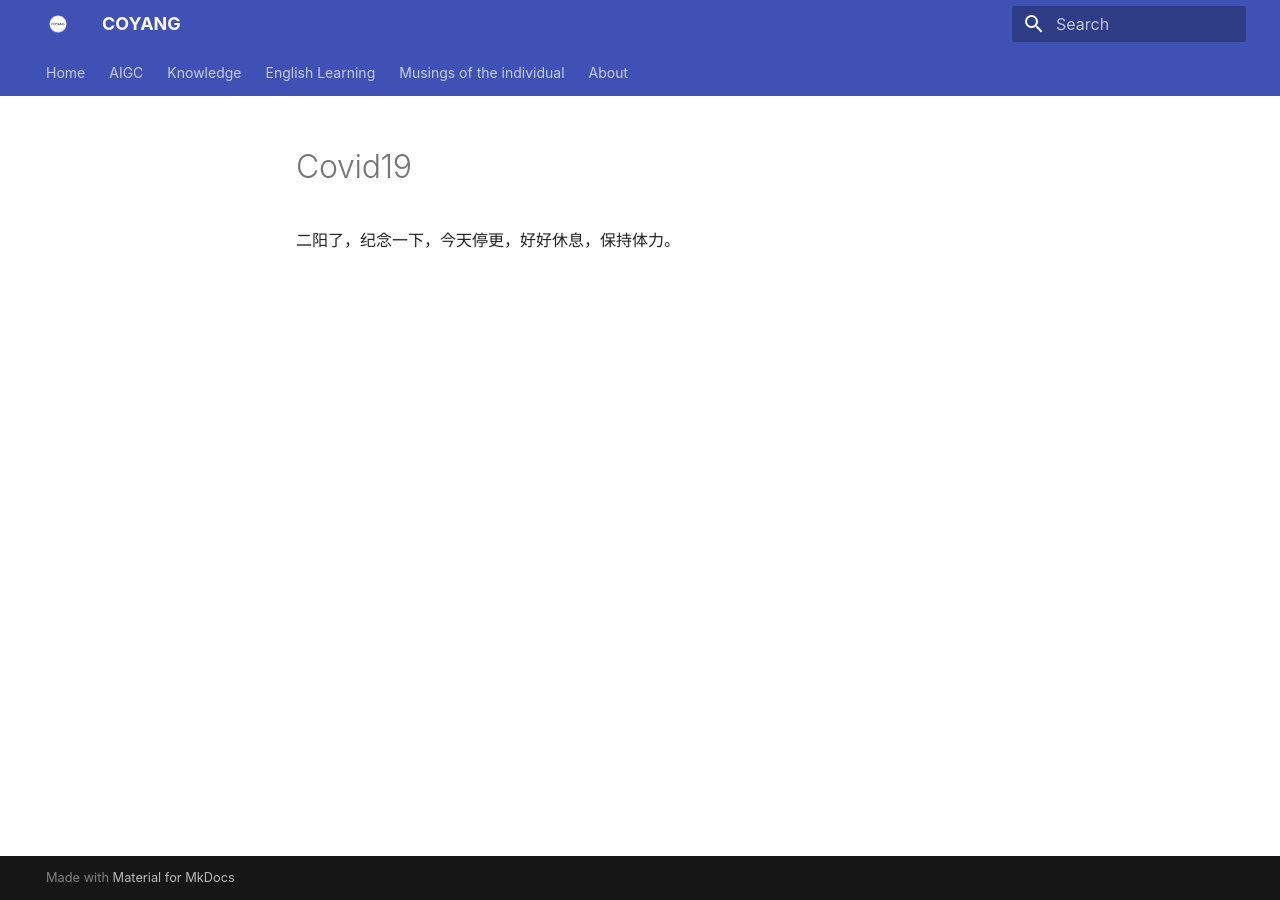
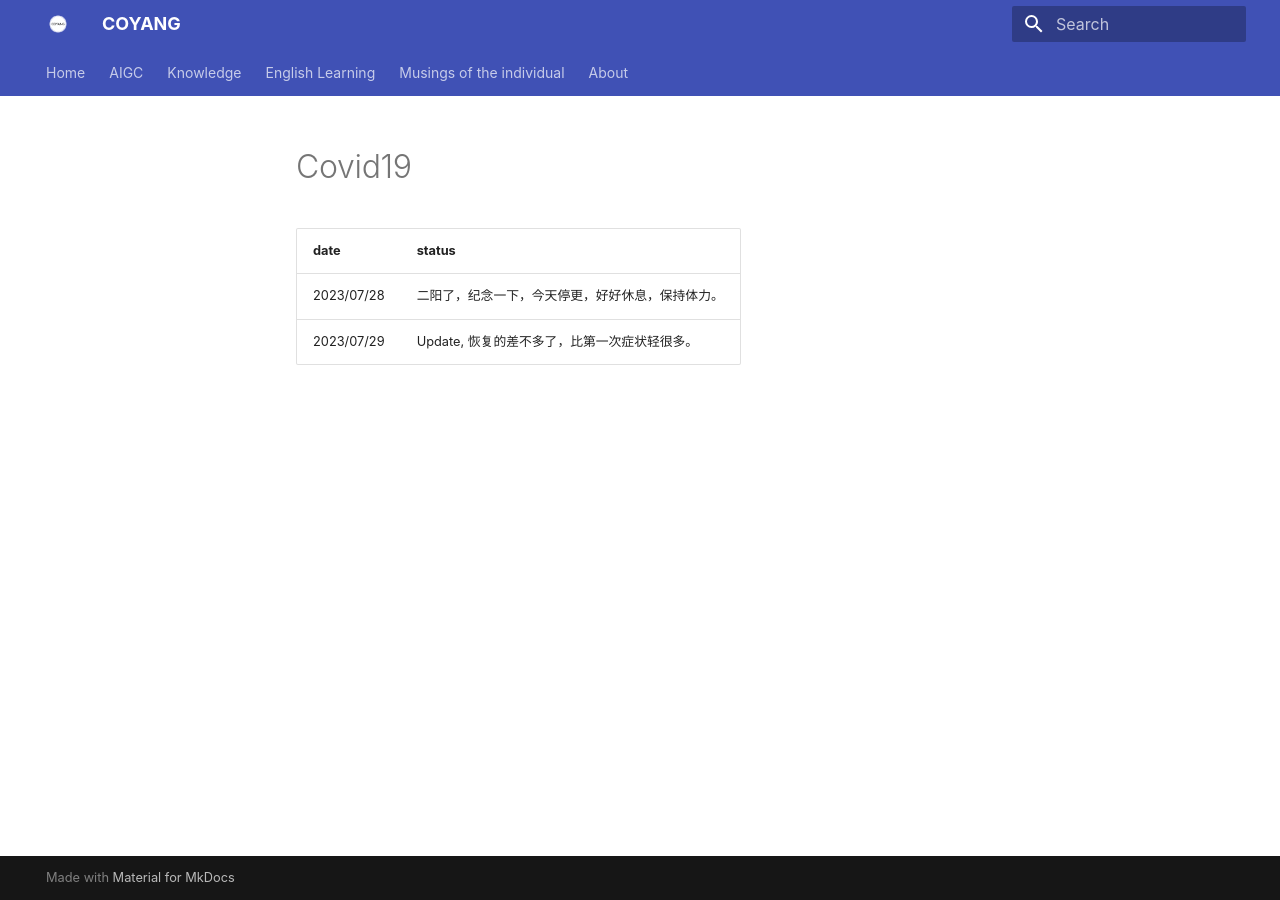
Before and after one commit to coyang/blogs, an MkDocs documentation site: the page built from docs/musings/covid-19.md, in a window 1280 px wide. Built offline with MkDocs 1.6.1 and Material for MkDocs 9.7.7, drawn with Linux system fonts in a browser that asks for light colours.

Commit message:
Update covid-19 status

```diff
--- a/docs/musings/covid-19.md
+++ b/docs/musings/covid-19.md
@@ -1,3 +1,6 @@
 # Covid19
 
-二阳了，纪念一下，今天停更，好好休息，保持体力。
+date       | status
+-----------|---------------------------
+2023/07/28 | 二阳了，纪念一下，今天停更，好好休息，保持体力。
+2023/07/29 | Update, 恢复的差不多了，比第一次症状轻很多。
```
